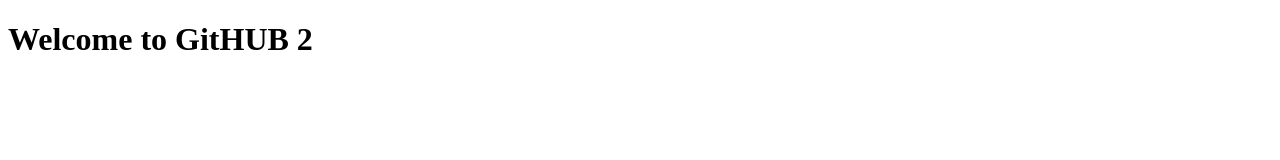
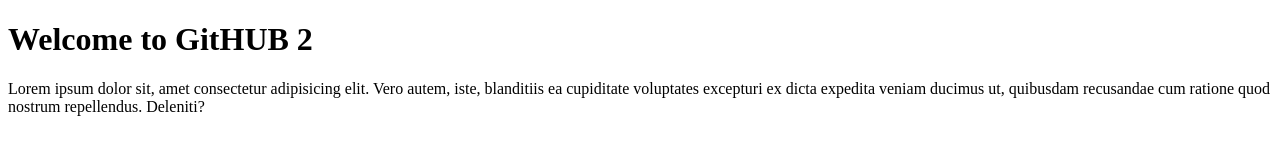
Before and after one commit to ricardomorant/Mi-primer-repo, a plain HTML site: page index.html in a window 1280 px wide. Drawn offline with Linux system fonts and the light colour scheme.

Commit message:
mi tercer cmmit cp <p>

```diff
--- a/index.html
+++ b/index.html
@@ -8,5 +8,6 @@
 </head>
 <body>
     <h1>Welcome to GitHUB 2</h1>
+    <p>Lorem ipsum dolor sit, amet consectetur adipisicing elit. Vero autem, iste, blanditiis ea cupiditate voluptates excepturi ex dicta expedita veniam ducimus ut, quibusdam recusandae cum ratione quod nostrum repellendus. Deleniti?</p>
 </body>
 </html>
```
